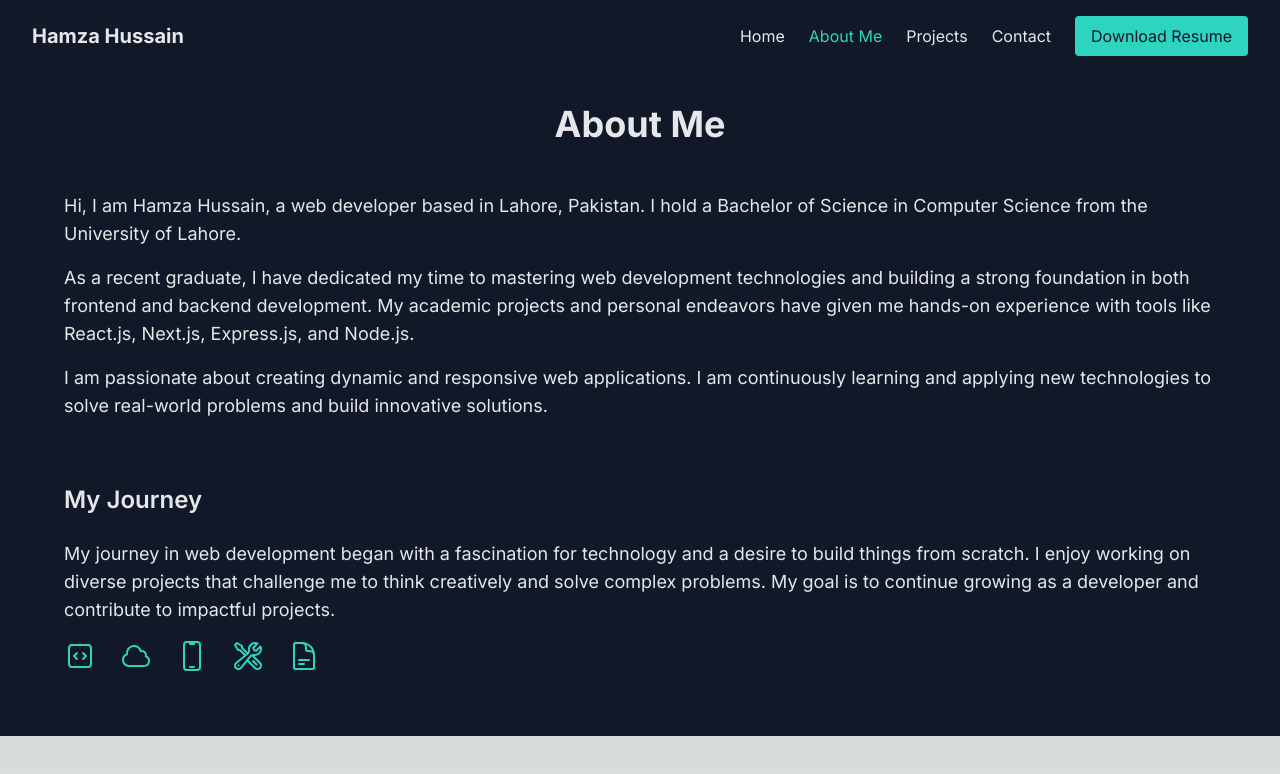
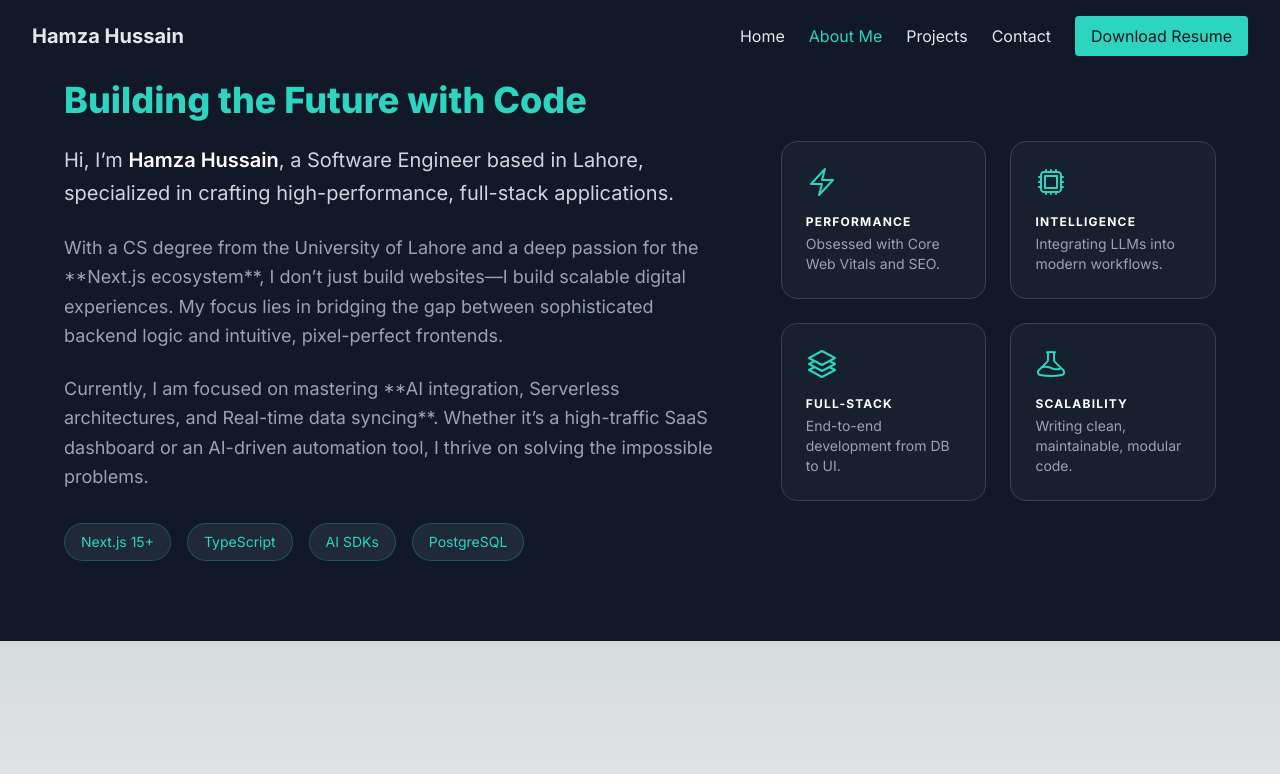
Before and after one commit to Hamza123Hussain/portfolio, a Next.js app: page /about in a window 1280 px wide. Shown: the top 774 px of the page. Built offline with nearby package versions, Linux system fonts and the light colour scheme.

Commit message:
Update page.tsx

```diff
--- a/app/about/page.tsx
+++ b/app/about/page.tsx
@@ -1,54 +1,95 @@
-// components/AboutMeSection.js
-
 import {
   CodeBracketSquareIcon,
-  CloudIcon,
-  DevicePhoneMobileIcon,
-  WrenchScrewdriverIcon,
-  DocumentTextIcon,
+  CpuChipIcon, // Added for AI/Modern feel
+  BoltIcon, // Added for Performance/Next.js
+  Square3Stack3DIcon, // Added for Full-Stack
+  GlobeAsiaAustraliaIcon,
+  BeakerIcon,
 } from '@heroicons/react/24/outline'
 
 const AboutMeSection = () => {
   return (
-    <section id="about" className="bg-gray-900 text-gray-200 py-16 mt-10 px-6">
+    <section id="about" className="bg-gray-900 text-gray-200 py-20 px-6">
       <div className="max-w-6xl mx-auto">
-        <h2 className="text-4xl font-bold mb-12 text-center">About Me</h2>
-        <div className="grid grid-cols-1 gap-12">
-          <div>
-            <p className="text-lg mb-4">
-              Hi, I am Hamza Hussain, a web developer based in Lahore, Pakistan.
-              I hold a Bachelor of Science in Computer Science from the
-              University of Lahore.
+        <div className="flex flex-col md:flex-row items-center justify-between gap-16">
+          {/* Left Column: Story */}
+          <div className="md:w-3/5">
+            <h2 className="text-4xl font-extrabold mb-6 text-teal-400">
+              Building the Future with Code
+            </h2>
+            <p className="text-xl leading-relaxed mb-6 text-gray-300">
+              Hi, I’m{' '}
+              <span className="text-white font-semibold">Hamza Hussain</span>, a
+              Software Engineer based in Lahore, specialized in crafting
+              high-performance, full-stack applications.
             </p>
-            <p className="text-lg mb-4">
-              As a recent graduate, I have dedicated my time to mastering web
-              development technologies and building a strong foundation in both
-              frontend and backend development. My academic projects and
-              personal endeavors have given me hands-on experience with tools
-              like React.js, Next.js, Express.js, and Node.js.
+            <p className="text-lg leading-relaxed mb-6 text-gray-400">
+              With a CS degree from the University of Lahore and a deep passion
+              for the **Next.js ecosystem**, I don’t just build websites—I build
+              scalable digital experiences. My focus lies in bridging the gap
+              between sophisticated backend logic and intuitive, pixel-perfect
+              frontends.
             </p>
-            <p className="text-lg mb-4">
-              I am passionate about creating dynamic and responsive web
-              applications. I am continuously learning and applying new
-              technologies to solve real-world problems and build innovative
-              solutions.
+            <p className="text-lg leading-relaxed mb-8 text-gray-400">
+              Currently, I am focused on mastering **AI integration, Serverless
+              architectures, and Real-time data syncing**. Whether it’s a
+              high-traffic SaaS dashboard or an AI-driven automation tool, I
+              thrive on solving the impossible problems.
             </p>
+
+            <div className="flex flex-wrap gap-4">
+              <span className="px-4 py-2 bg-gray-800 border border-teal-500/30 rounded-full text-teal-400 text-sm">
+                Next.js 15+
+              </span>
+              <span className="px-4 py-2 bg-gray-800 border border-teal-500/30 rounded-full text-teal-400 text-sm">
+                TypeScript
+              </span>
+              <span className="px-4 py-2 bg-gray-800 border border-teal-500/30 rounded-full text-teal-400 text-sm">
+                AI SDKs
+              </span>
+              <span className="px-4 py-2 bg-gray-800 border border-teal-500/30 rounded-full text-teal-400 text-sm">
+                PostgreSQL
+              </span>
+            </div>
           </div>
-          <div>
-            <h3 className="text-2xl font-semibold mb-6">My Journey</h3>
-            <p className="text-lg mb-4">
-              My journey in web development began with a fascination for
-              technology and a desire to build things from scratch. I enjoy
-              working on diverse projects that challenge me to think creatively
-              and solve complex problems. My goal is to continue growing as a
-              developer and contribute to impactful projects.
-            </p>
-            <div className="flex flex-wrap gap-6 items-center">
-              <CodeBracketSquareIcon className="h-8 w-8 text-teal-400" />
-              <CloudIcon className="h-8 w-8 text-teal-400" />
-              <DevicePhoneMobileIcon className="h-8 w-8 text-teal-400" />
-              <WrenchScrewdriverIcon className="h-8 w-8 text-teal-400" />
-              <DocumentTextIcon className="h-8 w-8 text-teal-400" />
+
+          {/* Right Column: Visual/Stats */}
+          <div className="md:w-2/5 grid grid-cols-2 gap-6 w-full">
+            <div className="p-6 bg-gray-800/50 rounded-2xl border border-gray-700 hover:border-teal-500/50 transition-colors group">
+              <BoltIcon className="h-8 w-8 text-teal-400 mb-4 group-hover:scale-110 transition-transform" />
+              <h4 className="font-bold text-white uppercase text-xs tracking-widest">
+                Performance
+              </h4>
+              <p className="text-gray-400 text-sm mt-1">
+                Obsessed with Core Web Vitals and SEO.
+              </p>
+            </div>
+            <div className="p-6 bg-gray-800/50 rounded-2xl border border-gray-700 hover:border-teal-500/50 transition-colors group">
+              <CpuChipIcon className="h-8 w-8 text-teal-400 mb-4 group-hover:scale-110 transition-transform" />
+              <h4 className="font-bold text-white uppercase text-xs tracking-widest">
+                Intelligence
+              </h4>
+              <p className="text-gray-400 text-sm mt-1">
+                Integrating LLMs into modern workflows.
+              </p>
+            </div>
+            <div className="p-6 bg-gray-800/50 rounded-2xl border border-gray-700 hover:border-teal-500/50 transition-colors group">
+              <Square3Stack3DIcon className="h-8 w-8 text-teal-400 mb-4 group-hover:scale-110 transition-transform" />
+              <h4 className="font-bold text-white uppercase text-xs tracking-widest">
+                Full-Stack
+              </h4>
+              <p className="text-gray-400 text-sm mt-1">
+                End-to-end development from DB to UI.
+              </p>
+            </div>
+            <div className="p-6 bg-gray-800/50 rounded-2xl border border-gray-700 hover:border-teal-500/50 transition-colors group">
+              <BeakerIcon className="h-8 w-8 text-teal-400 mb-4 group-hover:scale-110 transition-transform" />
+              <h4 className="font-bold text-white uppercase text-xs tracking-widest">
+                Scalability
+              </h4>
+              <p className="text-gray-400 text-sm mt-1">
+                Writing clean, maintainable, modular code.
+              </p>
             </div>
           </div>
         </div>
```
